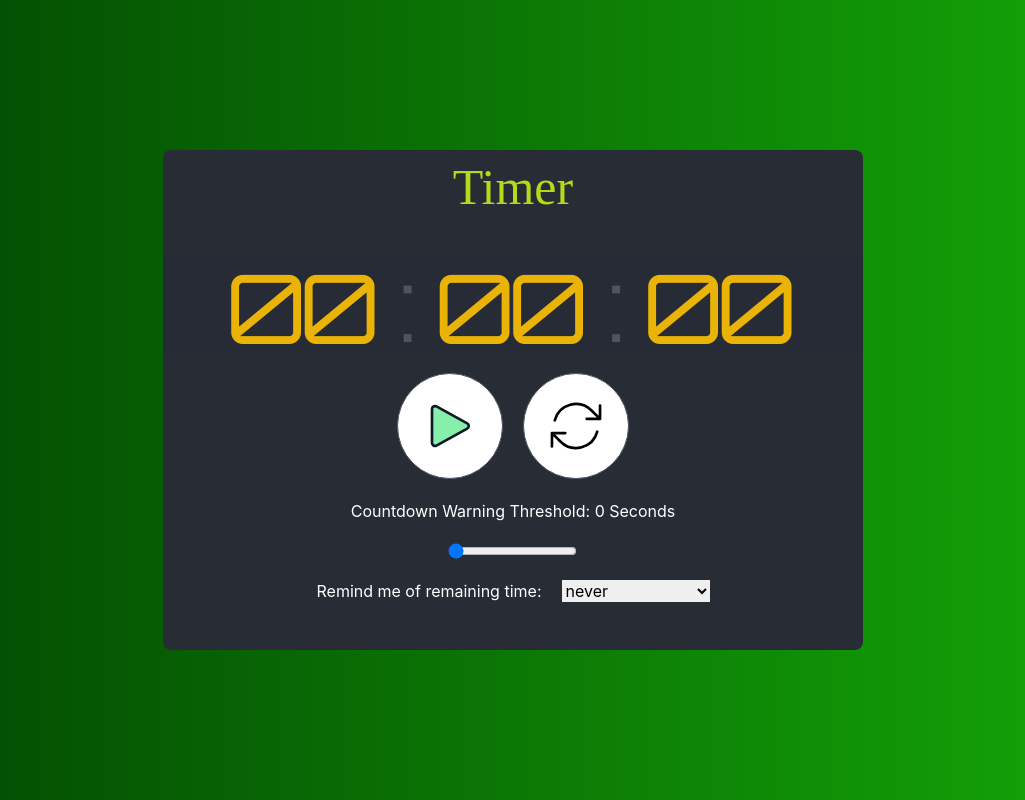
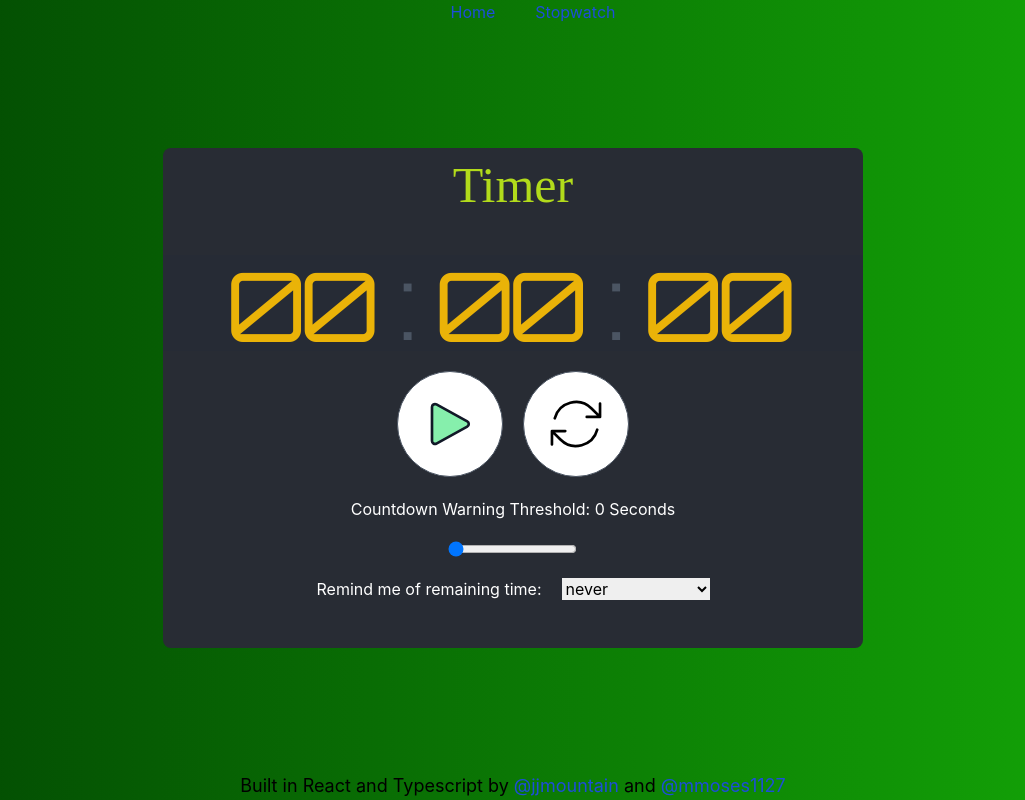
Before and after one commit to jjmountain/teacher-tools, a React (Create React App) app: page /timer in a window 1280 px wide. Shown: the whole page, without its empty margins (127-1152 px from the left). Built offline with nearby package versions, Linux system fonts and the light colour scheme; a web font is replaced by a local one.

Commit message:
add basic styling, footer, link to homepage and stopwatch

```diff
--- a/src/Homepage.tsx
+++ b/src/Homepage.tsx
@@ -1,14 +1,16 @@
 
 const Homepage = () => {
   return (
-    <>
+    <div className="flex flex-col justify-center items-center">
+      <div className="bg-gray-700 h-96 w-10/12 flex flex-col items-center justify-center" >
       <h1>Teacher Tools</h1>
       <ul>
         <li><a href='./stopwatch'>Stopwatch</a></li>
         <li><a href='./timer'>Timer</a></li>
         <li><a href='#'>Seat Selector</a></li>
       </ul>
-    </>
+      </div>
+    </div>
   )
 }
 
--- a/src/Timer.tsx
+++ b/src/Timer.tsx
@@ -285,8 +285,11 @@ const Timer = () => {
 
 
   return (
-    <div className="timer-page">
-
+    <div className="timer-page flex flex-col justify-between items-center">
+      <nav className="h-100">
+        <a className="text-blue-700 m-10" href='/' >Home</a>
+        <a className="text-blue-700" href='/stopwatch' >Stopwatch</a>
+      </nav>
       <div className='timer-body rounded-lg h-900'>
         <h1 className='title'>Timer</h1>
         <input id='time-entry-field' className='h-0 w-0' onChange={addDigit} />
@@ -330,6 +333,26 @@ const Timer = () => {
         </div>
       </div>
 
+      <div className="text-lg">
+          Built in React and Typescript by {" "}
+          <a
+            href="https://github.com/jjmountain"
+            target="_blank"
+            rel="noreferrer"
+            className="text-blue-700"
+          >
+            @jjmountain
+          </a>
+          {" "} and {" "}
+          <a
+            href="https://github.com/mmoses1127"
+            target="_blank"
+            rel="noreferrer"
+            className="text-blue-700"
+          >
+            @mmoses1127
+          </a>
+        </div>
     </div>
   )
 
--- a/src/timer.css
+++ b/src/timer.css
@@ -1,8 +1,8 @@
 .timer-page {
-  display: flex;
+  /* display: flex;
   flex-direction: column;
   align-items: center;
-  justify-content: center;
+  justify-content: center; */
   min-height: 100vh;
   background-image: linear-gradient(to right, rgb(2, 71, 2), rgb(20, 168, 7));
 }
```
